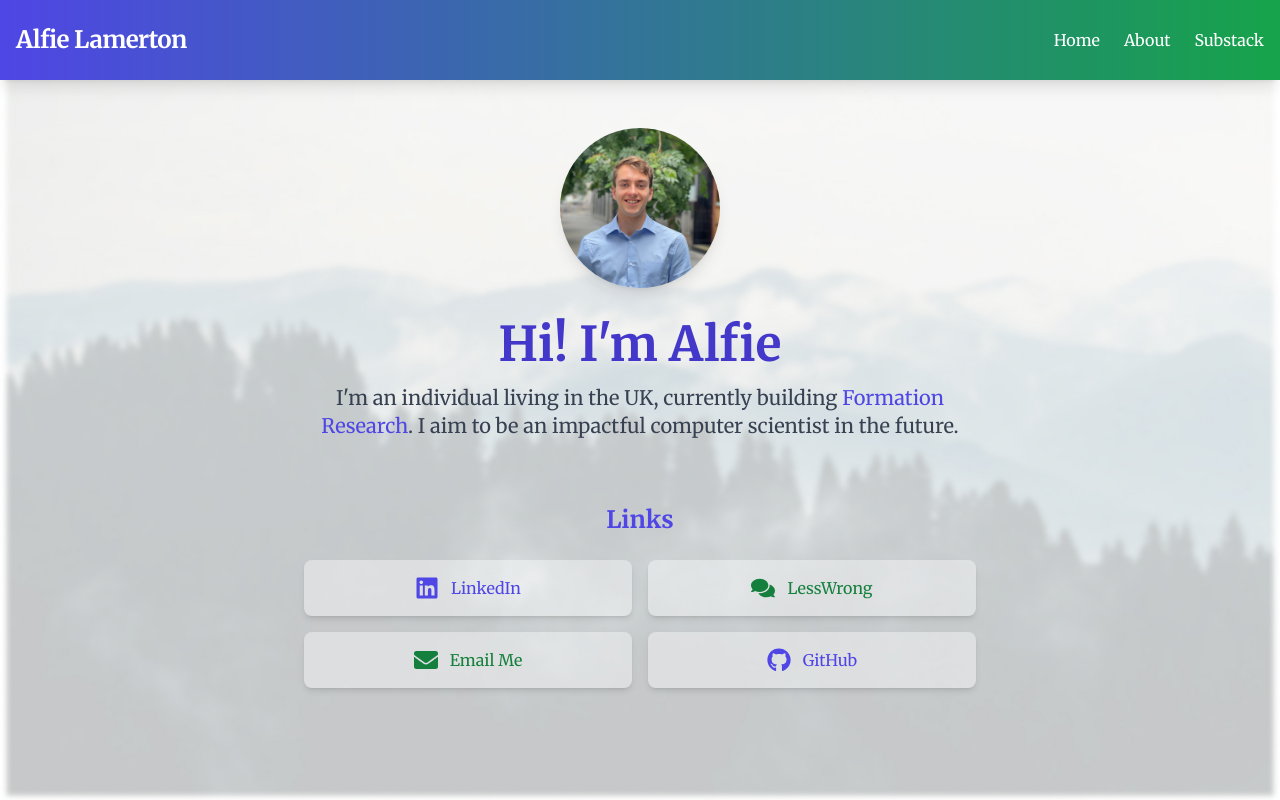
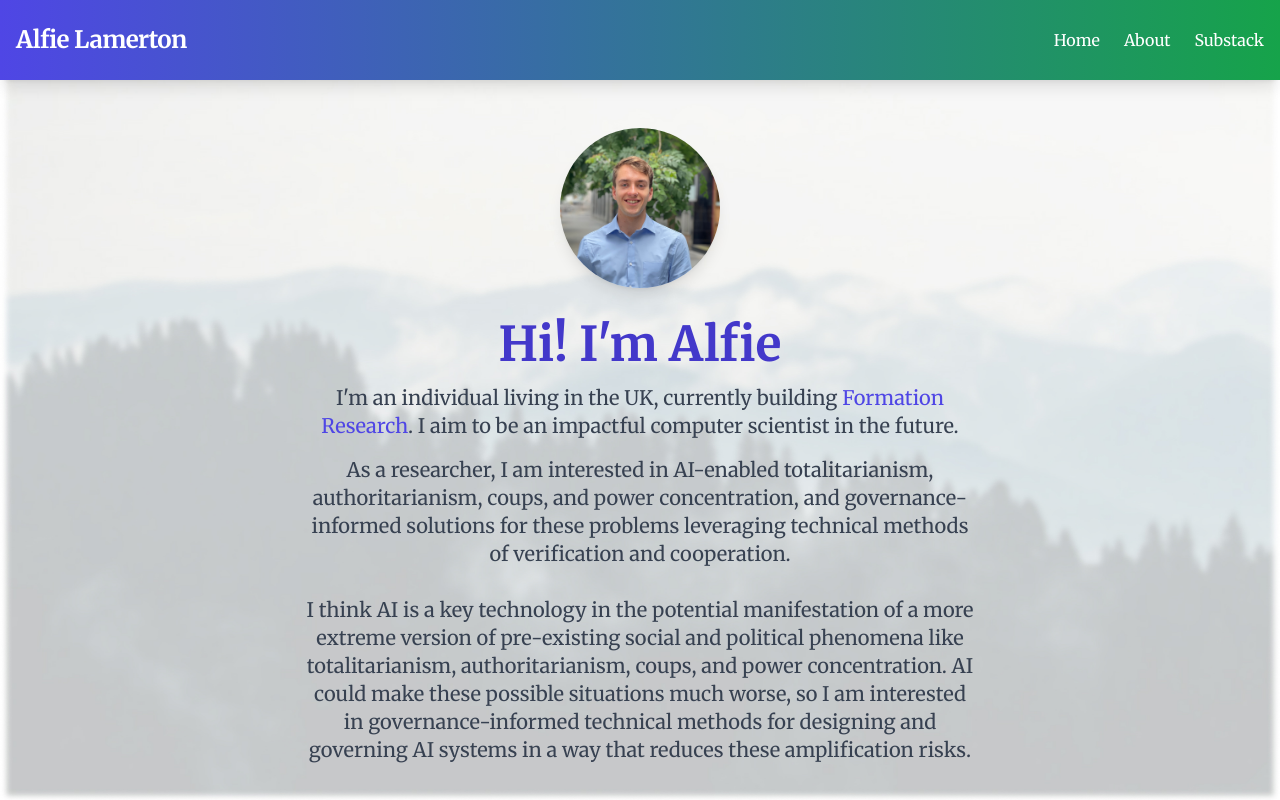
Before and after one commit to alamerton/personal-website, a Next.js app: page / in a window 1280 px wide. Shown: the top 800 px of the page. Built offline with nearby package versions, Linux system fonts and the light colour scheme.

Commit message:
Added research interests to front page

```diff
--- a/src/app/page.tsx
+++ b/src/app/page.tsx
@@ -20,12 +20,26 @@ export default function Home() {
         <h1 className="text-5xl font-bold mb-4 text-indigo-700 font-merriweather">
           Hi! I&apos;m Alfie
         </h1>
-        <p className="text-xl text-gray-700 max-w-2xl mx-auto">
+        <p className="text-xl text-gray-700 max-w-2xl mx-auto mb-4">
           I&apos;m an individual living in the UK, currently building{" "}
           <a className="text-indigo-600" href="http://formationresearch.com/">
             Formation Research
           </a>
           . I aim to be an impactful computer scientist in the future.
+        </p>
+        <p className="text-xl text-gray-700 max-w-2xl mx-auto">
+          As a researcher, I am interested in AI-enabled totalitarianism,
+          authoritarianism, coups, and power concentration, and
+          governance-informed solutions for these problems leveraging technical
+          methods of verification and cooperation.
+          <br />
+          <br />I think AI is a key technology in the potential manifestation of
+          a more extreme version of pre-existing social and political phenomena
+          like totalitarianism, authoritarianism, coups, and power
+          concentration. AI could make these possible situations much worse, so
+          I am interested in governance-informed technical methods for designing
+          and governing AI systems in a way that reduces these amplification
+          risks.
         </p>
       </section>
       <section className="mb-16">
```
